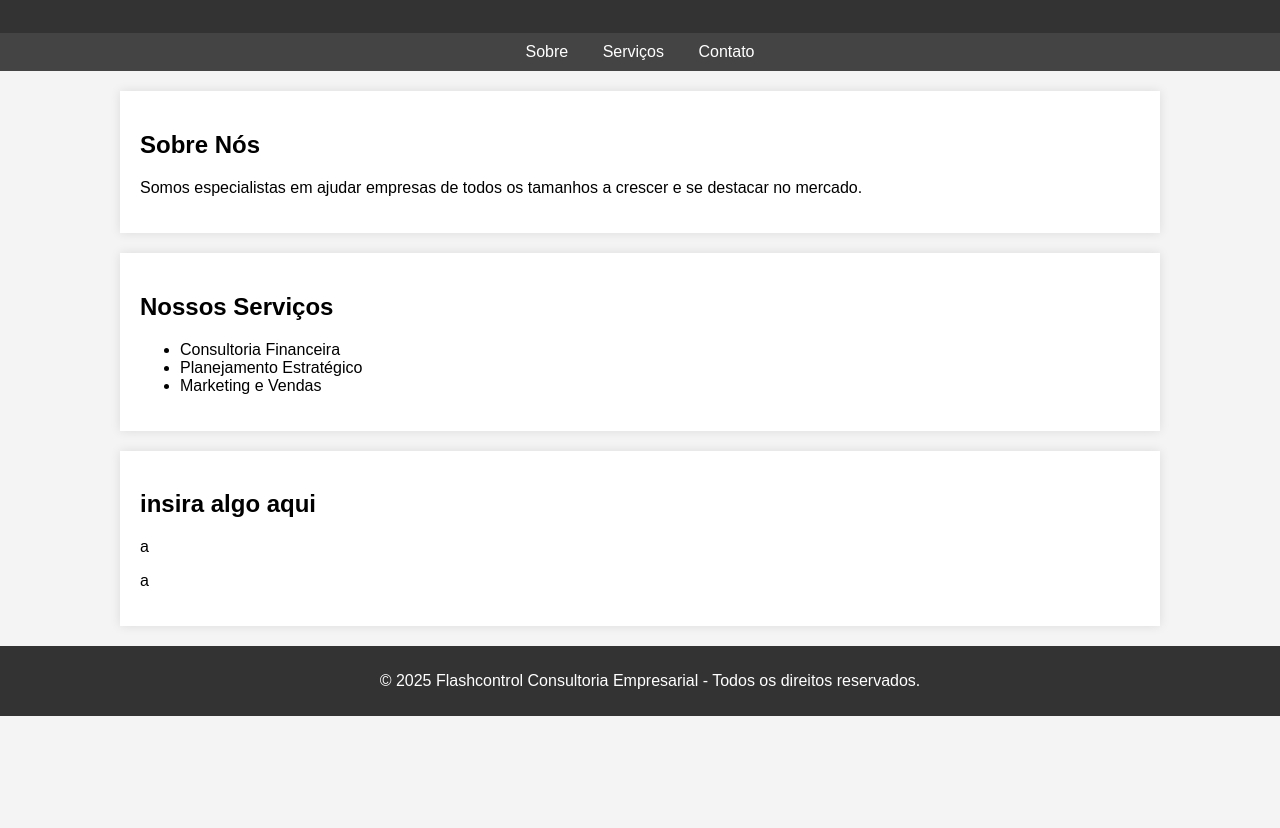
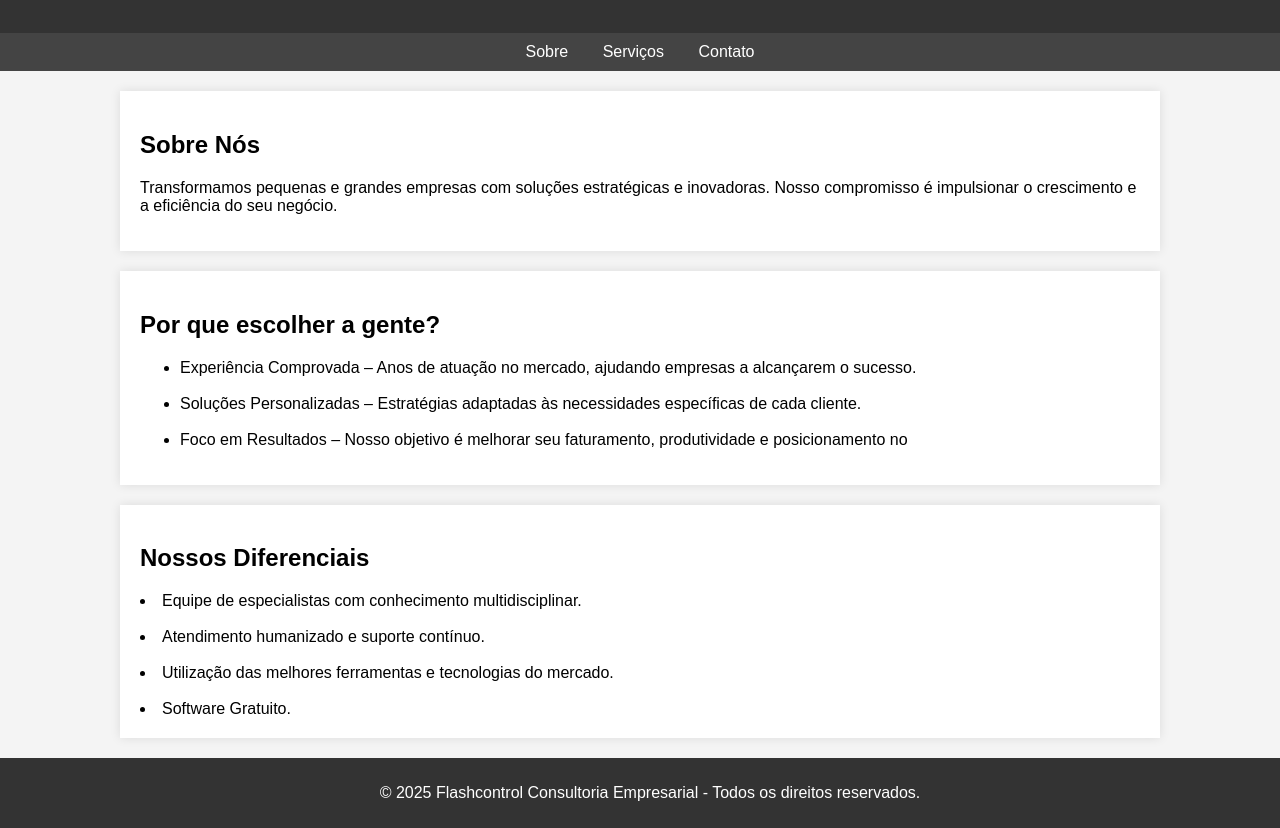
Before and after one commit to LorenzoTEC/FlashControl, a plain HTML site: page index.html in a window 1280 px wide. Shown: the part 121-949 px from the top of the page. Before the commit the page ends 837 px from the top, so only its background shows below. Drawn offline with Linux system fonts and the light colour scheme.

Commit message:
commit 5

```diff
--- a/index.html
+++ b/index.html
@@ -1,5 +1,6 @@
 <!DOCTYPE html>
 <html lang="pt-BR">
+
 <head>
     <meta charset="UTF-8">
     <meta name="viewport" content="width=device-width, initial-scale=1.0">
@@ -11,29 +12,34 @@
             padding: 0;
             background-color: #f4f4f4;
         }
+
         header {
             background: #333;
             color: white;
             padding: 20px;
             text-align: center;
         }
+
         nav {
             text-align: center;
             background: #444;
             padding: 10px;
         }
+
         nav a {
             color: white;
             text-decoration: none;
             margin: 0 15px;
         }
+
         .container {
             max-width: 1000px;
             margin: 20px auto;
             padding: 20px;
             background: white;
-            box-shadow: 0px 0px 10px rgba(0,0,0,0.1);
+            box-shadow: 0px 0px 10px rgba(0, 0, 0, 0.1);
         }
+
         footer {
             background: #333;
             color: white;
@@ -45,6 +51,7 @@
         }
     </style>
 </head>
+
 <body>
     <header>
         <h1>FlashControl Consultoria Empresarial</h1>
@@ -57,23 +64,32 @@
     </nav>
     <div class="container" id="sobre">
         <h2>Sobre Nós</h2>
-        <p>Somos especialistas em ajudar empresas de todos os tamanhos a crescer e se destacar no mercado.</p>
+        <p>Transformamos pequenas e grandes empresas com soluções estratégicas e inovadoras. Nosso compromisso é
+            impulsionar o crescimento e a eficiência do seu negócio.</p>
     </div>
     <div class="container" id="servicos">
-        <h2>Nossos Serviços</h2>
+        <h2>Por que escolher a gente?</h2>
         <ul>
-            <li>Consultoria Financeira</li>
-            <li>Planejamento Estratégico</li>
-            <li>Marketing e Vendas</li>
+            <li>Experiência Comprovada – Anos de atuação no mercado, ajudando empresas a alcançarem o sucesso.</li>
+            <br>
+            <li>Soluções Personalizadas – Estratégias adaptadas às necessidades específicas de cada cliente.</li>
+            <br>
+            <li>Foco em Resultados – Nosso objetivo é melhorar seu faturamento, produtividade e posicionamento no</li>
         </ul>
     </div>
     <div class="container" id="contato">
-        <h2>insira algo aqui</h2>
-        <p>a</p>
-        <p>a</p>
+        <h2>Nossos Diferenciais</h2>
+        <li>Equipe de especialistas com conhecimento multidisciplinar.</li>
+        <br>
+        <li>Atendimento humanizado e suporte contínuo.</li>
+        <br>
+        <li>Utilização das melhores ferramentas e tecnologias do mercado.</li>
+        <br>
+        <li>Software Gratuito.</li>
     </div>
     <footer>
         <p>&copy; 2025 Flashcontrol Consultoria Empresarial - Todos os direitos reservados.</p>
     </footer>
 </body>
+
 </html>
```
